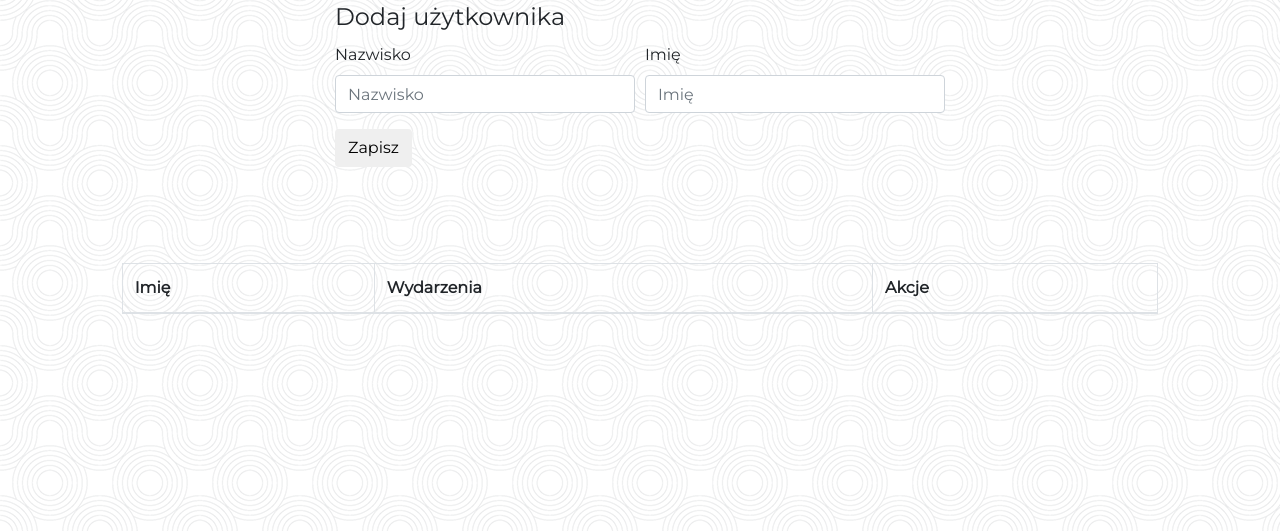
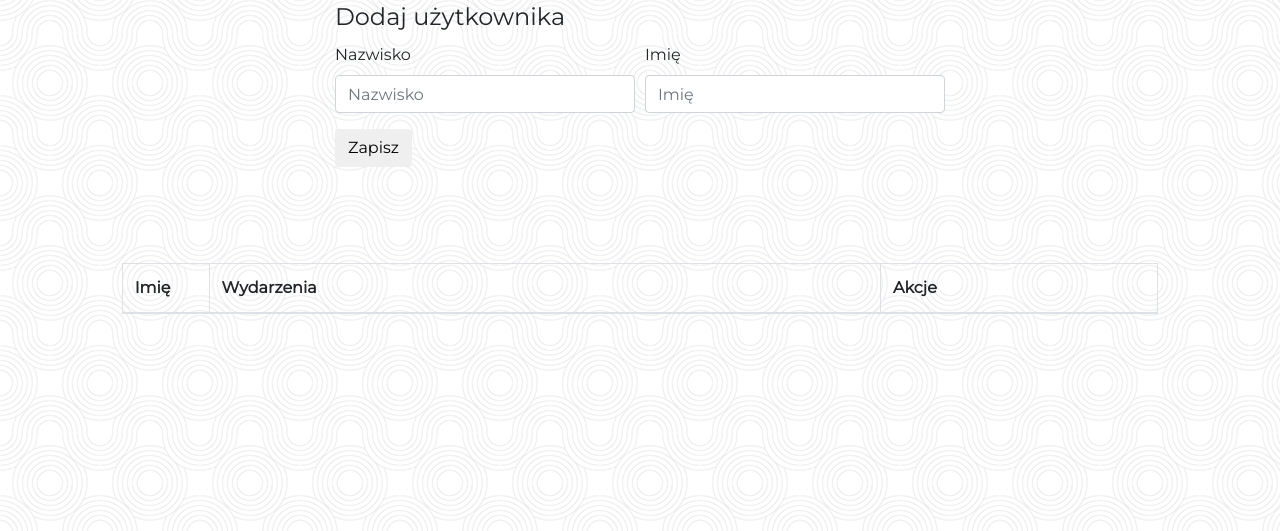
Before and after one commit to pawelniesiolowski/bookshelf, a Symfony app: template templates/receivers.html.twig in a window 1280 px wide. Shown: the part 217-748 px from the top of the page. Run offline with Twig, Linux system fonts and the light colour scheme; the template is opened without the code that fills it, so the values that code supplies are empty; some libraries are stand-ins or nearby versions.

Commit message:
Style main tables (especially actions section

```diff
--- a/templates/index.html.twig
+++ b/templates/index.html.twig
@@ -51,7 +51,7 @@
 <section>
     <div class="row">
         <div class="col-md-10 offset-md-1">
-            <div class="table-responsive-sm">
+            <div class="table-responsive-xl">
                 <table class="table table-bordered">
                     <thead>
                         <tr>
@@ -60,7 +60,7 @@
                             <th>Egz.</th>
                             <th>ISBN</th>
                             <th>Cena</th>
-                            <th style="width: 32%">Akcja</th>
+                            <th style="min-width: 470px">Akcja</th>
                         </tr>
                     </thead>
                     <tbody
--- a/templates/receivers.html.twig
+++ b/templates/receivers.html.twig
@@ -33,13 +33,13 @@
     <div class="container-fluid">
         <div class="row">
             <div class="col-md-10 offset-md-1">
-                <div class="table-responsive-sm">
+                <div class="table-responsive-lg">
                     <table class="table table-bordered">
                         <thead>
                             <tr>
                                 <th>Imię</th>
-                                <th>Wydarzenia</th>
-                                <th>Akcje</th>
+                                <th style="min-width: 470px">Wydarzenia</th>
+                                <th style="min-width: 194px">Akcje</th>
                             </tr>
                         </thead>
                         <tbody
```
